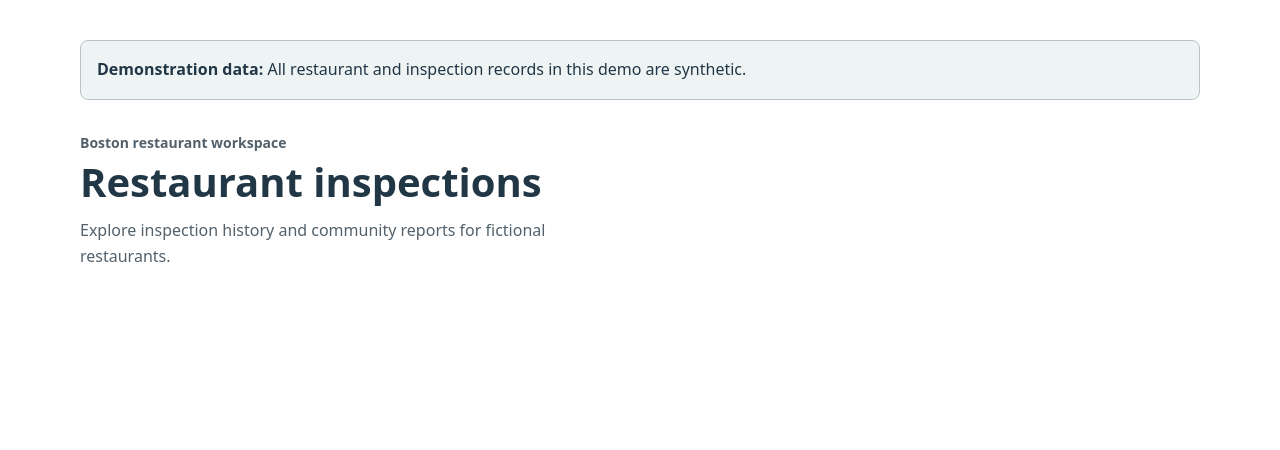
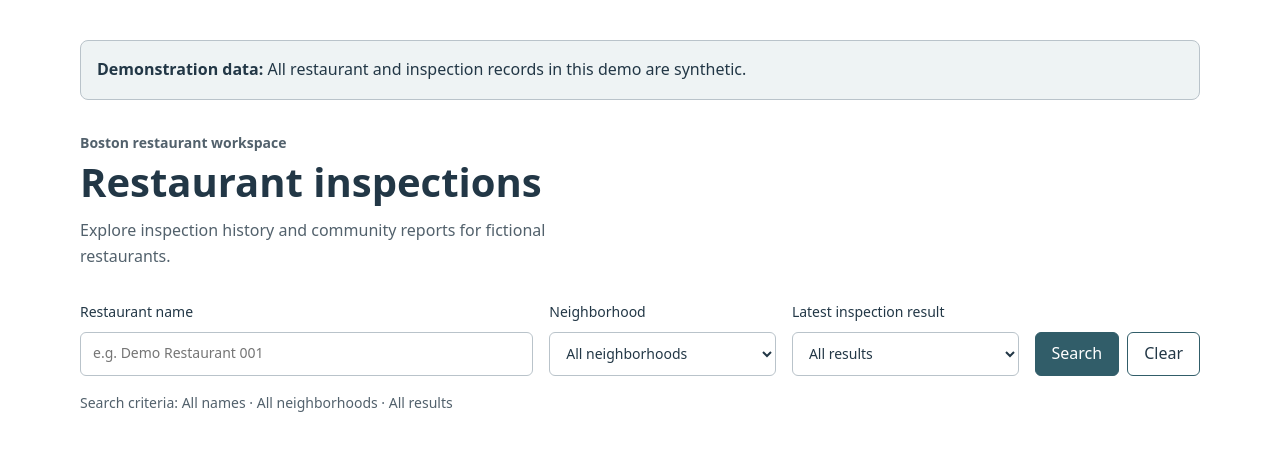
Before and after one commit to saniaanwar/safebite, a React (Vite) app in the folder frontend/: page / in a window 1280 px wide. Shown: the top 450 px of the page. Built offline with nearby package versions, Linux system fonts and the light colour scheme.

Commit message:
Add restaurant search controls and filter state

```diff
--- a/frontend/src/components/inspections/InspectionsPage.css
+++ b/frontend/src/components/inspections/InspectionsPage.css
@@ -36,3 +36,10 @@
   margin: 0;
   color: var(--sb-color-muted, #52616c);
 }
+
+.inspections-page__summary {
+  margin: 1rem 0 0;
+  color: var(--sb-color-muted, #52616c);
+  font-size: 0.875rem;
+  overflow-wrap: anywhere;
+}
--- a/frontend/src/components/inspections/InspectionsPage.jsx
+++ b/frontend/src/components/inspections/InspectionsPage.jsx
@@ -1,7 +1,28 @@
+import { useState } from "react";
+import RestaurantSearch from "./RestaurantSearch";
 import "./InspectionsPage.css";
 
-// Entry point for the restaurant inspection workspace.
+// These match the current synthetic dataset.
+const NEIGHBORHOODS = [
+  "Back Bay",
+  "Beacon Hill",
+  "Dorchester",
+  "East Boston",
+  "Jamaica Plain",
+];
+
 function InspectionsPage() {
+  // Results will later use these applied filters.
+  const [filters, setFilters] = useState({
+    name: "",
+    neighborhood: "",
+    result: "",
+  });
+
+  const resultLabel = filters.result
+    ? filters.result.toUpperCase()
+    : "All results";
+
   return (
     <section className="inspections-page" aria-labelledby="inspections-title">
       <p className="inspections-page__notice">
@@ -19,11 +40,17 @@ function InspectionsPage() {
           restaurants.
         </p>
       </header>
+
+      <RestaurantSearch neighborhoods={NEIGHBORHOODS} onSearch={setFilters} />
+
+      <p className="inspections-page__summary" role="status">
+        Search criteria: {filters.name || "All names"} ·{" "}
+        {filters.neighborhood || "All neighborhoods"} · {resultLabel}
+      </p>
     </section>
   );
 }
 
-// Required by the course, including components without props.
 InspectionsPage.propTypes = {};
 
 export default InspectionsPage;
--- /dev/null
+++ b/frontend/src/components/inspections/RestaurantSearch.css
@@ -0,0 +1,56 @@
+.restaurant-search {
+  display: grid;
+  grid-template-columns: minmax(0, 2fr) repeat(2, minmax(0, 1fr)) auto;
+  gap: 1rem;
+  align-items: end;
+  margin: 2rem 0 1rem;
+}
+
+.restaurant-search__field {
+  display: grid;
+  gap: 0.5rem;
+  min-width: 0;
+  font-size: 0.875rem;
+}
+
+.restaurant-search__field input,
+.restaurant-search__field select {
+  box-sizing: border-box;
+  width: 100%;
+  min-width: 0;
+  min-height: 2.75rem;
+  padding: 0.5rem 0.75rem;
+  border: 1px solid var(--sb-color-border, #b9c3ca);
+  border-radius: 0.375rem;
+  background: #fff;
+  color: inherit;
+  font: inherit;
+}
+
+.restaurant-search__actions {
+  display: flex;
+  gap: 0.5rem;
+}
+
+.restaurant-search__button {
+  min-height: 2.75rem;
+  padding: 0.5rem 1rem;
+  border: 1px solid var(--sb-color-accent, #315d69);
+  border-radius: 0.375rem;
+  background: #fff;
+  color: inherit;
+  font: inherit;
+  cursor: pointer;
+}
+
+.restaurant-search__button--primary {
+  background: var(--sb-color-accent, #315d69);
+  color: #fff;
+}
+
+/* Stack controls when the available screen width becomes narrow. */
+@media (max-width: 56rem) {
+  .restaurant-search {
+    grid-template-columns: 1fr;
+  }
+}
--- /dev/null
+++ b/frontend/src/components/inspections/RestaurantSearch.jsx
@@ -0,0 +1,116 @@
+import { useState } from "react";
+import PropTypes from "prop-types";
+import "./RestaurantSearch.css";
+
+function RestaurantSearch({ neighborhoods, onSearch }) {
+  // Keep editable inputs separate from the applied search.
+  const [name, setName] = useState("");
+  const [neighborhood, setNeighborhood] = useState("");
+  const [result, setResult] = useState("");
+
+  function handleSubmit(event) {
+    event.preventDefault();
+
+    const trimmedName = name.trim();
+    setName(trimmedName);
+
+    onSearch({
+      name: trimmedName,
+      neighborhood,
+      result,
+    });
+  }
+
+  function handleClear() {
+    setName("");
+    setNeighborhood("");
+    setResult("");
+
+    // Reset the parent’s applied filters as well.
+    onSearch({ name: "", neighborhood: "", result: "" });
+  }
+
+  return (
+    <form
+      className="restaurant-search"
+      aria-label="Search restaurant inspections"
+      onSubmit={handleSubmit}
+    >
+      <label
+        className="restaurant-search__field"
+        htmlFor="restaurant-search-name"
+      >
+        Restaurant name
+        <input
+          id="restaurant-search-name"
+          name="name"
+          type="search"
+          placeholder="e.g. Demo Restaurant 001"
+          value={name}
+          onChange={(event) => setName(event.target.value)}
+        />
+      </label>
+
+      <label
+        className="restaurant-search__field"
+        htmlFor="restaurant-search-neighborhood"
+      >
+        Neighborhood
+        <select
+          id="restaurant-search-neighborhood"
+          name="neighborhood"
+          value={neighborhood}
+          onChange={(event) => setNeighborhood(event.target.value)}
+        >
+          <option value="">All neighborhoods</option>
+          {neighborhoods.map((item) => (
+            <option key={item} value={item}>
+              {item}
+            </option>
+          ))}
+        </select>
+      </label>
+
+      <label
+        className="restaurant-search__field"
+        htmlFor="restaurant-search-result"
+      >
+        Latest inspection result
+        <select
+          id="restaurant-search-result"
+          name="result"
+          value={result}
+          onChange={(event) => setResult(event.target.value)}
+        >
+          <option value="">All results</option>
+          <option value="pass">Pass</option>
+          <option value="fail">Fail</option>
+        </select>
+      </label>
+
+      <div className="restaurant-search__actions">
+        <button
+          className="restaurant-search__button restaurant-search__button--primary"
+          type="submit"
+        >
+          Search
+        </button>
+
+        <button
+          className="restaurant-search__button"
+          type="button"
+          onClick={handleClear}
+        >
+          Clear
+        </button>
+      </div>
+    </form>
+  );
+}
+
+RestaurantSearch.propTypes = {
+  neighborhoods: PropTypes.arrayOf(PropTypes.string).isRequired,
+  onSearch: PropTypes.func.isRequired,
+};
+
+export default RestaurantSearch;
```
